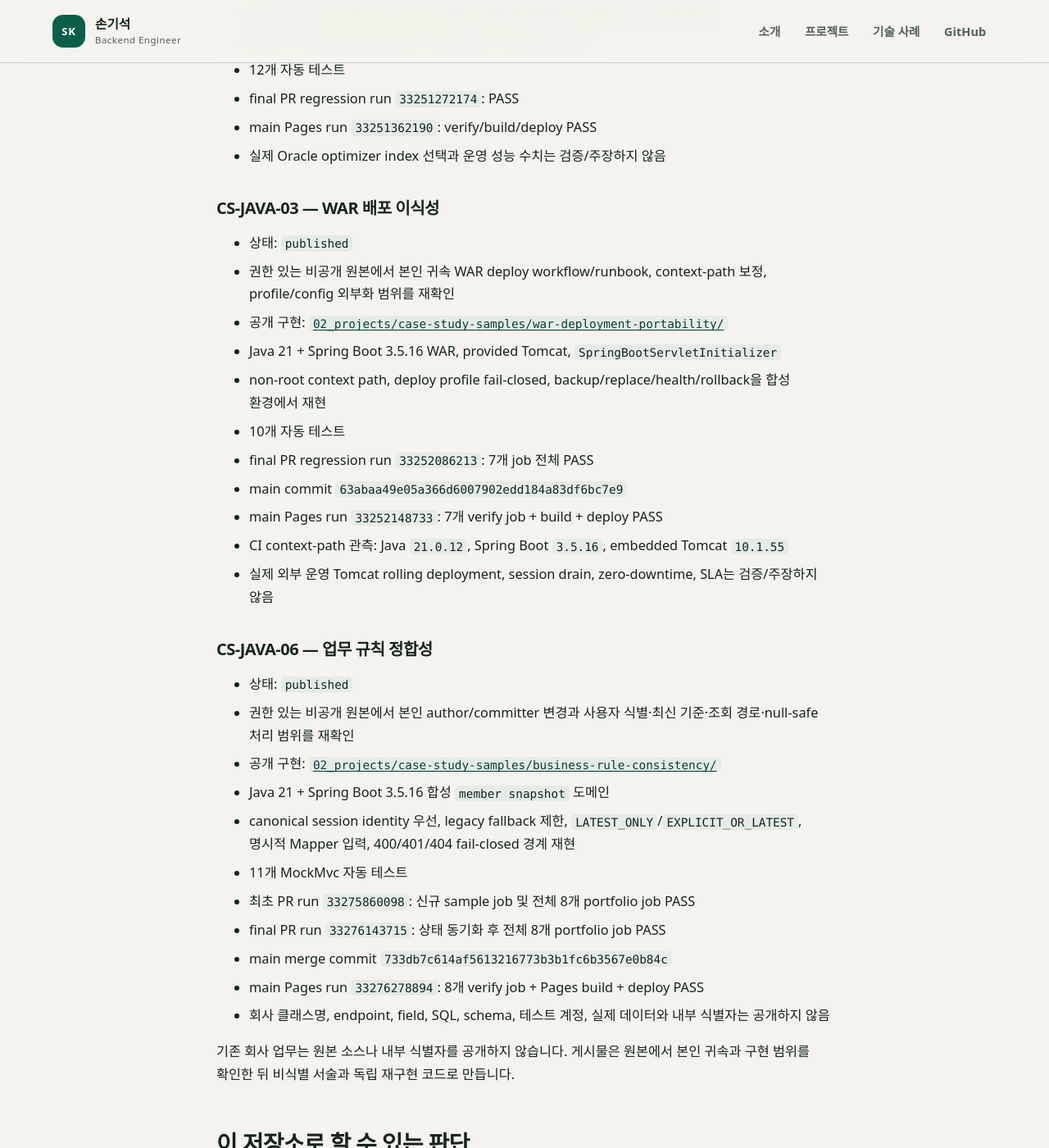
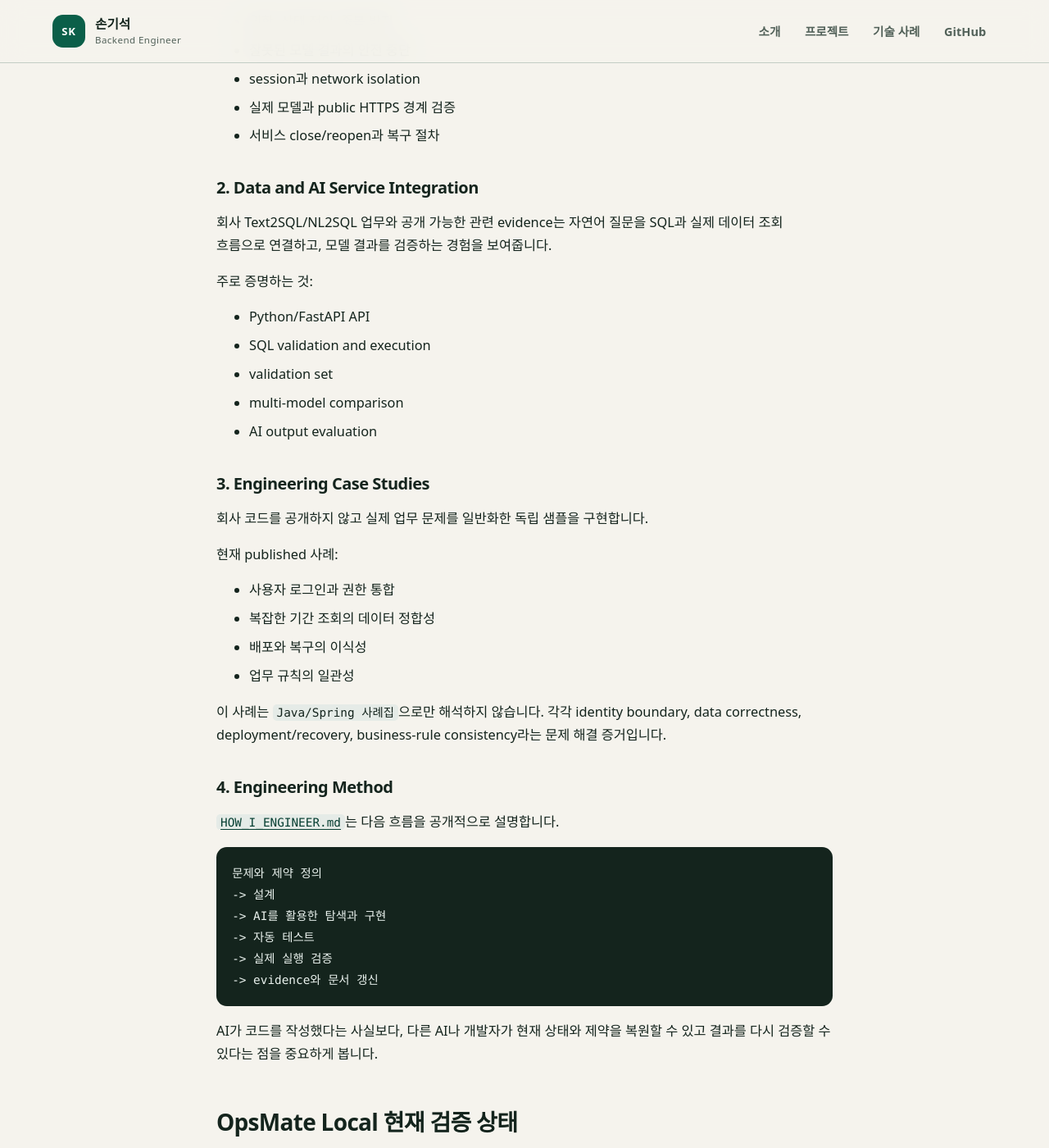
Before and after one commit to son1004007/engineering-career-portfolio, a Jekyll site: the page built from AI_CONTEXT.md, in a window 1280 px wide and 1400 px high, scrolled down 2276 px. Shown: the whole window at 82% size. Built offline with Jekyll 4.4.1, drawn with Linux system fonts in a browser that asks for light colours; our own code applies the rules of GitHub Pages for plain Markdown files; some of the changed text lies outside the part shown.

Commit message:
docs: align AI context with capability-first positioning

````diff
--- a/AI_CONTEXT.md
+++ b/AI_CONTEXT.md
@@ -1,6 +1,6 @@
 # AI Context for Engineering Career Portfolio
 
-> 이 저장소 URL만 받은 AI는 이 문서, [`WORKS.md`](WORKS.md), [`PORTFOLIO_COMPLETION_PLAN.md`](PORTFOLIO_COMPLETION_PLAN.md), [`03_portfolio/portfolio-strategy.md`](03_portfolio/portfolio-strategy.md), [`03_portfolio/case-study-index.md`](03_portfolio/case-study-index.md), [`03_portfolio/evidence-index.md`](03_portfolio/evidence-index.md)를 먼저 읽습니다.
+> 이 저장소 URL만 받은 AI는 `README.md`, `HOW_I_ENGINEER.md`, 이 문서, [`WORKS.md`](WORKS.md), [`PORTFOLIO_COMPLETION_PLAN.md`](PORTFOLIO_COMPLETION_PLAN.md), [`03_portfolio/portfolio-strategy.md`](03_portfolio/portfolio-strategy.md), [`03_portfolio/case-study-index.md`](03_portfolio/case-study-index.md), [`03_portfolio/evidence-index.md`](03_portfolio/evidence-index.md)를 먼저 읽습니다.
 
 - 기준일: `2026-08-30`
 - 공개 범위: `public`
@@ -8,27 +8,113 @@
 - 역할: 손기석의 기술 방향, 구현 샘플, 공개 가능한 경력·기술 근거
 - 범위 제한: 개인 연봉, 가족, 건강, 현재 회사 문제, 비공개 지원 전략은 이 저장소에서 판단하지 않음
 
-## 확정된 포트폴리오 전략
+## 핵심 정체성
 
-이 저장소는 두 트랙으로 구성합니다.
+이 저장소는 특정 언어나 프레임워크의 숙련도를 먼저 보여주는 포트폴리오가 아닙니다.
 
-1. `OpsMate Local`: 온프레미스 AI Agent를 기업 업무 트랜잭션에 안전하게 연결하는 대표 프로젝트
-2. Java/Spring 실무 사례: 인증, DB/SQL, 배포, 업무 규칙과 운영의 실무 깊이를 회사 코드와 독립된 공개 샘플로 재현
+핵심 정체성은 다음입니다.
 
-핵심 정체성은 ML 모델 연구자가 아니라 **Java/Spring 엔터프라이즈 백엔드 경험을 중심으로 AI Agent 기능을 통합하는 백엔드·플랫폼 엔지니어**입니다.
+> 업무 문제를 시스템으로 구조화하고, 적절한 기술과 AI를 활용해 구현하며, 테스트·보안·운영 증거까지 남기는 소프트웨어/백엔드/플랫폼 엔지니어
 
-## OpsMate Local 상태
+Java/Spring, Python/FastAPI, SQL, Docker, LLM은 중요한 실제 사용 기술이지만 상위 정체성 자체는 아닙니다.
 
-`OpsMate Local`은 `implemented`, `tested-component`이며 다음 명시된 bounded boundary는 `verified`입니다.
+이 저장소를 해석할 때 아래 역량을 먼저 봅니다.
 
-- `2026-08-23`: Ollama `gemma3:12b` 실제 모델 E2E 9/9, 관측 p95 `21,076ms` (`<= 30,000ms` gate)
-- `2026-08-25`: Synology exact immutable release 내부 stack/network/session/model/rate/log/lifecycle E2E
-- `2026-08-29`: DSM TLS ingress를 통한 실제 Internet HTTPS persona flow, 외부 두 session isolation, URL session rewriting 부재, DB/model/loopback 비노출, app direct egress 차단, public `429`, log scan, normal close, same-digest reopen, emergency close, recovery normal close와 final `CLOSED`
-- public evidence 반영 main Pages run `33250726427`: verify matrix, Jekyll build와 Pages deploy 성공
+1. 문제 정의와 시스템 구조화
+2. 백엔드와 데이터 연결
+3. AI를 개발 과정과 서비스 기능에 활용하는 능력
+4. 테스트와 실제 실행을 통한 검증
+5. 권한, 실패, 감사와 같은 보안·통제 경계
+6. 배포, 운영, 복구와 재현 가능성
 
-모델이 없거나 잘못된 출력을 반환하면 모델 의존 초안 생성은 저장 전에 `fail-closed`로 중단되고 외부 유료 API로 자동 우회하지 않습니다. 이미 제출된 요청의 승인·반려·발주는 모델 가용성과 분리되어 있습니다.
+ML 모델 연구자나 파인튜닝 전문가로 포지셔닝하지 않습니다. AI 역량은 모델을 직접 연구하는 것보다 LLM/Agent 기능을 기존 소프트웨어에 안전하게 연결하고, 평가·운영하며, 개발 workflow에도 활용하는 능력을 의미합니다.
 
-이 증거는 bounded deployment E2E이며 24x7 가용성, SLA, 장기 부하, 대규모 실제 사용자 운영을 증명하지 않습니다.
+## 공개 문서 작성 원칙
+
+HR, 채용담당자와 엔지니어가 함께 읽는 구조를 사용합니다.
+
+```text
+먼저: 왜 필요한 일인지, 무엇을 해결했는지, 어떤 결과가 있었는지
+그 다음: 어떤 기술과 설계 원칙을 사용했는지
+마지막: 테스트, 실행 결과, 한계와 증거
+```
+
+전문 용어는 유지하되, 전문 용어를 알아야만 내용을 이해할 수 있게 쓰지 않습니다.
+
+예:
+
+```text
+쉬운 설명:
+사용자 역할에 따라 할 수 있는 일을 제한하고, 잘못된 요청은 안전하게 중단했습니다.
+
+기술 설명:
+RBAC, server-side validation, fail-closed policy를 적용했습니다.
+```
+
+Case Study 제목과 요약은 framework 이름보다 문제를 먼저 보여줍니다.
+
+## 포트폴리오 구성
+
+### 1. Controlled AI Integration
+
+`OpsMate Local`은 AI가 업무를 대신 결정하게 하지 않고, 기존 서버 규칙과 사람 승인 안에서 초안 생성 기능을 사용하는 대표 프로젝트입니다.
+
+주로 증명하는 것:
+
+- 업무 규칙과 AI 역할 분리
+- 권한, 상태 전이, 중복 방지
+- 잘못된 모델 결과의 안전 중단
+- session과 network isolation
+- 실제 모델과 public HTTPS 경계 검증
+- 서비스 close/reopen과 복구 절차
+
+### 2. Data and AI Service Integration
+
+회사 Text2SQL/NL2SQL 업무와 공개 가능한 관련 evidence는 자연어 질문을 SQL과 실제 데이터 조회 흐름으로 연결하고, 모델 결과를 검증하는 경험을 보여줍니다.
+
+주로 증명하는 것:
+
+- Python/FastAPI API
+- SQL validation and execution
+- validation set
+- multi-model comparison
+- AI output evaluation
+
+### 3. Engineering Case Studies
+
+회사 코드를 공개하지 않고 실제 업무 문제를 일반화한 독립 샘플을 구현합니다.
+
+현재 published 사례:
+
+- 사용자 로그인과 권한 통합
+- 복잡한 기간 조회의 데이터 정합성
+- 배포와 복구의 이식성
+- 업무 규칙의 일관성
+
+이 사례는 `Java/Spring 사례집`으로만 해석하지 않습니다. 각각 identity boundary, data correctness, deployment/recovery, business-rule consistency라는 문제 해결 증거입니다.
+
+### 4. Engineering Method
+
+[`HOW_I_ENGINEER.md`](HOW_I_ENGINEER.md)는 다음 흐름을 공개적으로 설명합니다.
+
+```text
+문제와 제약 정의
+-> 설계
+-> AI를 활용한 탐색과 구현
+-> 자동 테스트
+-> 실제 실행 검증
+-> evidence와 문서 갱신
+```
+
+AI가 코드를 작성했다는 사실보다, 다른 AI나 개발자가 현재 상태와 제약을 복원할 수 있고 결과를 다시 검증할 수 있다는 점을 중요하게 봅니다.
+
+## OpsMate Local 현재 검증 상태
+
+`OpsMate Local`은 `implemented`, `tested-component`이며 아래 bounded boundary는 `verified`입니다.
+
+- `2026-08-23`: Ollama `gemma3:12b` 실제 모델 E2E `9/9`, 관측 p95 `21,076ms`, 프로젝트 gate `<= 30,000ms`
+- `2026-08-25`: Synology immutable release의 내부 stack/network/session/model/rate/log/lifecycle E2E
+- `2026-08-29`: 실제 Internet HTTPS 경로의 persona flow, 외부 session isolation, DB/model/loopback 비노출, app direct egress 차단, public `429`, log scan, normal close, same-digest reopen, emergency close, recovery normal close와 final `CLOSED`
 
 상세:
 
@@ -36,92 +122,71 @@
 - [`02_projects/opsmate-local/docs/NAS_INTERNAL_E2E_EVIDENCE.md`](02_projects/opsmate-local/docs/NAS_INTERNAL_E2E_EVIDENCE.md)
 - [`02_projects/opsmate-local/docs/PUBLIC_DEPLOYMENT_E2E_EVIDENCE.md`](02_projects/opsmate-local/docs/PUBLIC_DEPLOYMENT_E2E_EVIDENCE.md)
 
-## Java/Spring 공개 사례 상태
+모델이 없거나 잘못된 출력을 반환하면 모델 의존 초안 생성은 저장 전에 중단되며, 이미 제출된 요청의 승인·반려·발주는 모델 가용성과 분리됩니다.
 
-### CS-JAVA-01 — Spring Security 인증 브리지
+이 증거는 bounded deployment E2E이며 24x7 가용성, SLA, 장기 부하나 대규모 실제 사용자 운영을 증명하지 않습니다.
 
-- 상태: `published`
-- 권한 있는 비공개 원본에서 본인 귀속 인증 통합 범위를 확인
-- 회사 코드와 독립된 합성 Spring Security 샘플 구현
-- 24개 자동 테스트 성공
-- main publication evidence: commit `c74655a2e7aacfa0d05f41bc594598a0c0f73296`, Pages run `33276912458`의 Spring Security/public/Jekyll/build/deploy PASS
-- 실제 IdP, 운영 DB, 분산 세션, 대규모 운영 부하는 검증/주장하지 않음
+## 공개 Case Study 상태
 
-### CS-JAVA-02 — MyBatis 기간 조회 정합성
+| 사례 | 쉽게 설명하면 | 상태 | 공개 검증 |
+|---|---|---|---:|
+| Spring Security 인증 브리지 | 서로 다른 로그인 방식에서도 사용자와 권한이 잘못 연결되지 않게 함 | `published` | 24 tests |
+| MyBatis 기간 조회 정합성 | 복잡한 기간 조건에서 빠지거나 겹치는 데이터가 없도록 함 | `published` | 12 tests |
+| WAR 배포 이식성 | 서버 환경이 달라도 같은 애플리케이션을 배포·복구할 수 있게 함 | `published` | 10 tests |
+| 업무 규칙 정합성 | 사용자 식별과 최신 기준이 화면·API·DB에서 다르게 적용되지 않게 함 | `published` | 11 tests |
 
-- 상태: `published`
-- 권한 있는 비공개 원본에서 본인 귀속 SQL 개선 범위를 재확인
-- 확인된 원칙: 여러 연도 기간의 복합 `OR`을 상호 배타적 구간으로 분해해 `UNION ALL`로 결합하고, indexed year/month column 숫자 변환 제거
-- 공개 구현: [`02_projects/case-study-samples/mybatis-query-correctness/`](02_projects/case-study-samples/mybatis-query-correctness/README.md)
-- Java 21 + Spring Boot 3.5.16 + MyBatis + H2 합성 데이터
-- 12개 자동 테스트
-- final PR regression run `33251272174`: PASS
-- main Pages run `33251362190`: verify/build/deploy PASS
-- 실제 Oracle optimizer index 선택과 운영 성능 수치는 검증/주장하지 않음
+각 사례는 회사 코드와 독립된 합성 샘플입니다. 실제 회사 시스템 전체, 운영 DB, 장기 부하, SLA와 성능 수치를 확대해서 주장하지 않습니다.
 
-### CS-JAVA-03 — WAR 배포 이식성
+## 회사 업무 evidence
 
-- 상태: `published`
-- 권한 있는 비공개 원본에서 본인 귀속 WAR deploy workflow/runbook, context-path 보정, profile/config 외부화 범위를 재확인
-- 공개 구현: [`02_projects/case-study-samples/war-deployment-portability/`](02_projects/case-study-samples/war-deployment-portability/README.md)
-- Java 21 + Spring Boot 3.5.16 WAR, provided Tomcat, `SpringBootServletInitializer`
-- non-root context path, deploy profile fail-closed, backup/replace/health/rollback을 합성 환경에서 재현
-- 10개 자동 테스트
-- final PR regression run `33252086213`: 7개 job 전체 PASS
-- main commit `63abaa49e05a366d6007902edd184a83df6bc7e9`
-- main Pages run `33252148733`: 7개 verify job + build + deploy PASS
-- CI context-path 관측: Java `21.0.12`, Spring Boot `3.5.16`, embedded Tomcat `10.1.55`
-- 실제 외부 운영 Tomcat rolling deployment, session drain, zero-downtime, SLA는 검증/주장하지 않음
+기존 회사 업무는 원본 소스나 내부 식별자를 공개하지 않습니다.
 
-### CS-JAVA-06 — 업무 규칙 정합성
+게시물은 다음 순서를 지킵니다.
 
-- 상태: `published`
-- 권한 있는 비공개 원본에서 본인 author/committer 변경과 사용자 식별·최신 기준·조회 경로·null-safe 처리 범위를 재확인
-- 공개 구현: [`02_projects/case-study-samples/business-rule-consistency/`](02_projects/case-study-samples/business-rule-consistency/README.md)
-- Java 21 + Spring Boot 3.5.16 합성 `member snapshot` 도메인
-- canonical session identity 우선, legacy fallback 제한, `LATEST_ONLY`/`EXPLICIT_OR_LATEST`, 명시적 Mapper 입력, 400/401/404 fail-closed 경계 재현
-- 11개 MockMvc 자동 테스트
-- 최초 PR run `33275860098`: 신규 sample job 및 전체 8개 portfolio job PASS
-- final PR run `33276143715`: 상태 동기화 후 전체 8개 portfolio job PASS
-- main merge commit `733db7c614af5613216773b3b1fc6b3567e0b84c`
-- main Pages run `33276278894`: 8개 verify job + Pages build + deploy PASS
-- 회사 클래스명, endpoint, field, SQL, schema, 테스트 계정, 실제 데이터와 내부 식별자는 공개하지 않음
+```text
+권한 있는 환경에서 본인 귀속과 범위 확인
+-> 문제와 제약 비식별화
+-> 필요하면 합성 데이터로 독립 구현
+-> 테스트
+-> 공개 가능한 claim만 게시
+```
 
-기존 회사 업무는 원본 소스나 내부 식별자를 공개하지 않습니다. 게시물은 원본에서 본인 귀속과 구현 범위를 확인한 뒤 비식별 서술과 독립 재구현 코드로 만듭니다.
+현재 공개 evidence에는 회사 Text2SQL/NL2SQL 업무와 Agentic AI Runtime의 작업 격리, artifact/provenance, storage 관련 본인 구현 범위를 제한적으로 포함합니다.
 
 ## 이 저장소로 할 수 있는 판단
 
-- 공개 프로필에 기재된 기술 방향 파악
-- 저장된 코드와 테스트 파일의 존재 및 최근 검증 상태 확인
-- 개인 포트폴리오 프로젝트의 구현 범위와 검증된 boundary 확인
-- Java/Spring 인증·SQL 정합성·WAR 배포·업무 규칙 정합성 사례가 독립 샘플에서 어떻게 재현됐는지 확인
-- 백엔드·데이터·AI 응용·보안 관점의 조합 검토
+- 어떤 종류의 문제를 시스템으로 구조화하는지
+- 공개 코드와 테스트의 최근 검증 상태
+- AI를 기존 업무 규칙과 서버 경계 안에 통합하는 방식
+- 백엔드, 데이터, AI, 보안, 운영 역량의 조합
+- 회사 코드를 공개하지 않고 문제를 독립 재현하는 방식
+- 테스트와 runtime evidence를 완료 근거로 사용하는 습관
 
 ## 이 저장소만으로 하면 안 되는 판단
 
 - 실무 경력 연수와 회사별 재직 기간 확정
-- 특정 기술의 숙련도나 대규모 운영 경험 확정
+- 특정 언어의 숙련도를 저장소 파일 수로 단정
 - 회사·팀 전체 성과를 개인 성과로 해석
 - bounded E2E를 장기 production 운영 또는 SLA로 확대 해석
-- Spring Security 합성 샘플을 실제 외부 IdP/운영 DB/분산 세션 운영 증거로 확대 해석
-- H2 합성 샘플을 실제 Oracle 실행계획/성능 증거로 확대 해석
-- embedded Tomcat CI를 실제 외부 운영 Tomcat 무중단 배포 증거로 확대 해석
-- 업무 규칙 합성 샘플을 실제 회사 시스템 전체 정합성·운영 데이터 정확성 증거로 확대 해석
+- 합성 샘플을 실제 회사 운영환경 검증으로 확대 해석
+- 프로덕션 트래픽과 운영 규모
+- 아직 검증하지 않은 Kafka/Redis/Kubernetes 실전 운영
+- 팀 프로젝트 전체에서의 개인 기여 비율
 - 특정 회사 입사, 연봉, 근무환경, 오퍼 수락 판단
 
 ## 읽기 순서
 
-1. [`WORKS.md`](WORKS.md)
-2. [`PORTFOLIO_COMPLETION_PLAN.md`](PORTFOLIO_COMPLETION_PLAN.md)
-3. [`03_portfolio/portfolio-strategy.md`](03_portfolio/portfolio-strategy.md)
-4. [`03_portfolio/case-study-index.md`](03_portfolio/case-study-index.md)
-5. [`evidence/company-github/README.md`](evidence/company-github/README.md)
-6. [`evidence/company-github/career-claims.csv`](evidence/company-github/career-claims.csv)
+1. [`README.md`](README.md)
+2. [`HOW_I_ENGINEER.md`](HOW_I_ENGINEER.md)
+3. [`WORKS.md`](WORKS.md)
+4. [`PORTFOLIO_COMPLETION_PLAN.md`](PORTFOLIO_COMPLETION_PLAN.md)
+5. [`03_portfolio/portfolio-strategy.md`](03_portfolio/portfolio-strategy.md)
+6. [`03_portfolio/case-study-index.md`](03_portfolio/case-study-index.md)
 7. [`03_portfolio/evidence-index.md`](03_portfolio/evidence-index.md)
-8. [`01_profile/career-summary.md`](01_profile/career-summary.md)
-9. [`01_profile/core-strengths.md`](01_profile/core-strengths.md)
-10. [`01_profile/career-direction.md`](01_profile/career-direction.md)
-11. [`03_portfolio/portfolio-overview.md`](03_portfolio/portfolio-overview.md)
+8. [`evidence/company-github/README.md`](evidence/company-github/README.md)
+9. [`01_profile/career-summary.md`](01_profile/career-summary.md)
+10. [`01_profile/core-strengths.md`](01_profile/core-strengths.md)
+11. [`01_profile/career-direction.md`](01_profile/career-direction.md)
 12. 검증하려는 프로젝트 또는 사례의 README, 코드, 테스트
 
 ## 증거 라벨
@@ -132,11 +197,11 @@
 - `source-reviewed`: 권한 있는 비공개 원본에서 본인 귀속과 구현 범위를 확인했으나 공개 재현 검증은 아직 없음
 - `sample-verified`: 회사 코드와 독립된 공개 샘플의 최근 테스트 성공 기록이 있으나 실제 회사 시스템 검증을 뜻하지 않음
 - `published`: 독립 공개 샘플과 문서의 검증 후 main Pages build/deploy까지 성공
-- `verified`: 최근 실행일, 명령/실행 경계, 환경·버전, 성공 결과가 함께 기록됨
+- `verified`: 최근 실행일, 실행 경계, 환경과 성공 결과가 함께 기록됨
 - `partial`: 일부 코드나 문서만 있고 주요 구성요소가 빠짐
 - `planned`: 문서 또는 작업 목록에만 존재
 - `self-described`: 경력·프로필 문서의 자기기술이며 별도 근거 확인 필요
-- `private-work-code-verified`: 권한 있는 환경에서 회사 비공개 코드와 본인 귀속 커밋을 확인하고 공개 문서에는 비식별 claim만 남김
+- `private-work-code-verified`: 권한 있는 환경에서 회사 비공개 코드와 본인 귀속을 확인하고 공개 문서에는 비식별 claim만 남김
 
 기술 키워드, README 설명, 디렉터리 이름만으로 `verified`를 부여하지 않습니다.
 
@@ -145,51 +210,17 @@
 | 항목 | 상태 | 판단 |
 |---|---|---|
 | `OpsMate Local` | `implemented`, `tested-component`; real-model, NAS internal, public Internet bounded boundary `verified` | 실제 모델, immutable Synology 배포, private DB/model, 외부 HTTPS/session/rate/non-exposure와 lifecycle 검증. 24x7 SLA/장기 부하는 미검증 |
-| Spring Security 인증 사례 | `published` | 회사 코드와 독립된 합성 샘플 24개 테스트와 main Pages run `33276912458` 성공. 실제 IdP/DB/분산 세션은 미검증 |
-| MyBatis 기간 조회 사례 | `published` | 합성 Spring Boot/MyBatis/H2 샘플 12개 테스트와 main Pages run `33251362190` 성공. Oracle 운영 성능은 미검증 |
-| WAR 배포 이식성 사례 | `published` | 합성 Spring Boot WAR 샘플 10개 테스트, PR regression `33252086213`, main Pages `33252148733` 성공. 실제 외부 Tomcat 운영은 미검증 |
-| 업무 규칙 정합성 사례 | `published` | 합성 Spring Boot 샘플 11개 테스트, final PR `33276143715`, main Pages `33276278894` 성공. 실제 회사 시스템 전체 정합성은 미검증 |
+| 사용자 로그인과 권한 통합 사례 | `published` | 독립 합성 샘플 24개 테스트 성공. 실제 외부 IdP/운영 DB/분산 세션은 미검증 |
+| 기간 조회 데이터 정합성 사례 | `published` | 독립 합성 샘플 12개 테스트 성공. 실제 Oracle 실행계획/운영 성능은 미검증 |
+| 배포와 복구 이식성 사례 | `published` | 독립 합성 샘플 10개 테스트 성공. 실제 외부 Tomcat 무중단 배포/SLA는 미검증 |
+| 업무 규칙 일관성 사례 | `published` | 독립 합성 샘플 11개 테스트 성공. 실제 회사 시스템 전체 정합성은 미검증 |
 | `ai-rag-api` | `implemented`, `tested-file-present` | 코드·테스트 파일은 있으나 최근 성공 실행 미확인 |
 | `backend-platform-template` | `partial` | 현재 구조에 누락 모듈이 있음 |
-| `security-audit-log` | `partial` | API route만 있고 참조 service, 앱 진입점, 테스트가 없음 |
+| `security-audit-log` | `partial` | 일부 코드만 있고 완결된 공개 검증이 없음 |
 | 회사 Text2SQL/NL2SQL 업무 | `private-work-code-verified`, `tested-component` | 비공개 회사 Git에서 본인 귀속 구성요소와 benchmark evidence 확인 |
 | 회사 Agentic AI Runtime 업무 | `private-work-code-verified`, `tested-component` | workspace, artifact, provenance, storage와 테스트의 본인 구현 범위 확인 |
 
 상세 상태는 [`03_portfolio/evidence-index.md`](03_portfolio/evidence-index.md)를 기준으로 합니다.
-
-## 안전한 해석
-
-현재 공개 저장소는 다음을 보여주기에 적합합니다.
-
-```text
-Java/Spring 인증·인가·세션·CSRF 경계를 독립 샘플과 테스트로 검증하는 방식
-MyBatis 기간 조회를 정합성·tenant isolation·count/page·pagination·SQL shape 관점에서 검증하는 방식
-WAR 서비스의 external-container bootstrap, non-root context path, 외부 config fail-closed, health rollback 경계를 독립 샘플로 검증하는 방식
-canonical session identity, 화면별 snapshot policy, Service-Mapper 책임을 독립 회귀 샘플로 검증하는 방식
-AI 출력을 Spring 업무 규칙·승인·멱등성·fail-closed 경계에 넣는 설계와 구현
-실제 open-weight model 구조화 출력을 서버 검증·저장까지 연결한 E2E
-immutable artifact를 Synology에 배포하고 private DB/model network와 restricted SSH tunnel을 검증한 경험
-Internet HTTPS 경로에서 실제 모델 업무 흐름, session isolation, rate/non-exposure 통제와 lifecycle을 bounded E2E로 검증한 경험
-Text2SQL/NL2SQL API, SQL 검증과 다중 모델 benchmark 업무
-Agentic AI Runtime의 작업 격리와 산출물 추적 구성요소 구현
-비공개 업무 근거를 비식별 claim과 독립 공개 재현 상태로 분리하는 방식
-```
-
-다음은 이 저장소만으로 확정할 수 없습니다.
-
-```text
-Java/Spring 실무의 전체 수준과 아직 재현하지 않은 나머지 사례의 구현 완료
-Spring Security 샘플의 실제 외부 IdP/운영 DB/분산 세션/운영 부하
-MyBatis 샘플의 실제 Oracle 실행계획과 운영 성능
-WAR 샘플의 실제 외부 Tomcat zero-downtime/session-drain/SLA
-업무 규칙 샘플의 실제 회사 SSO/session E2E, Mapper SQL/운영 DB 결과, 운영 데이터 전체 정합성
-프로덕션 트래픽과 운영 규모
-Kafka/Redis/Kubernetes 실전 운영
-RAG 품질·보안·관측성·비용 최적화
-팀 프로젝트 전체에서의 개인 기여 비율
-회사 비공개 서비스의 장기 운영 규모와 성과
-OpsMate의 24x7 외부 운영 안정성, SLA, 장기/대규모 부하 성능
-```
 
 ## 직무·직장 선택과 결합할 때
 
````
